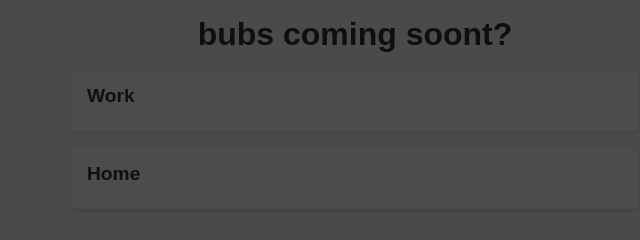
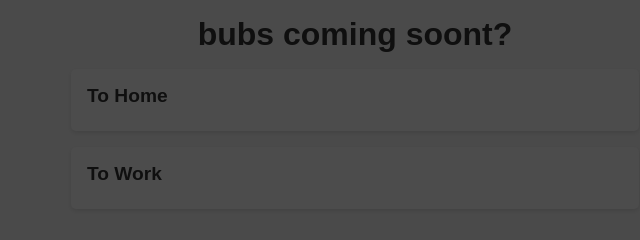
Before and after one commit to Ecka/bus, a plain HTML site: page index.html in a window 1280 px wide. Shown: the top 240 px of the page, 285-925 px from the left. Drawn offline with Linux system fonts and the light colour scheme.

Commit message:
Clarified destination
Work and Home are now To Home and To Work, respectively.

```diff
--- a/index.html
+++ b/index.html
@@ -198,7 +198,7 @@
     <!-- Section: Work -->
     <div id="stop-work" class="stop-section">
       <div class="stop-header">
-        <h2>Work</h2>
+        <h2>To Home</h2>
         <span class="stop-subtitle" id="stop-work-subtitle"></span>
       </div>
       <!-- Next bus (big text) -->
@@ -210,7 +210,7 @@
     <!-- Section: Home -->
     <div id="stop-home" class="stop-section">
       <div class="stop-header">
-        <h2>Home</h2>
+        <h2>To Work</h2>
         <span class="stop-subtitle" id="stop-home-subtitle"></span>
       </div>
       <!-- Next bus (big text) -->
```
